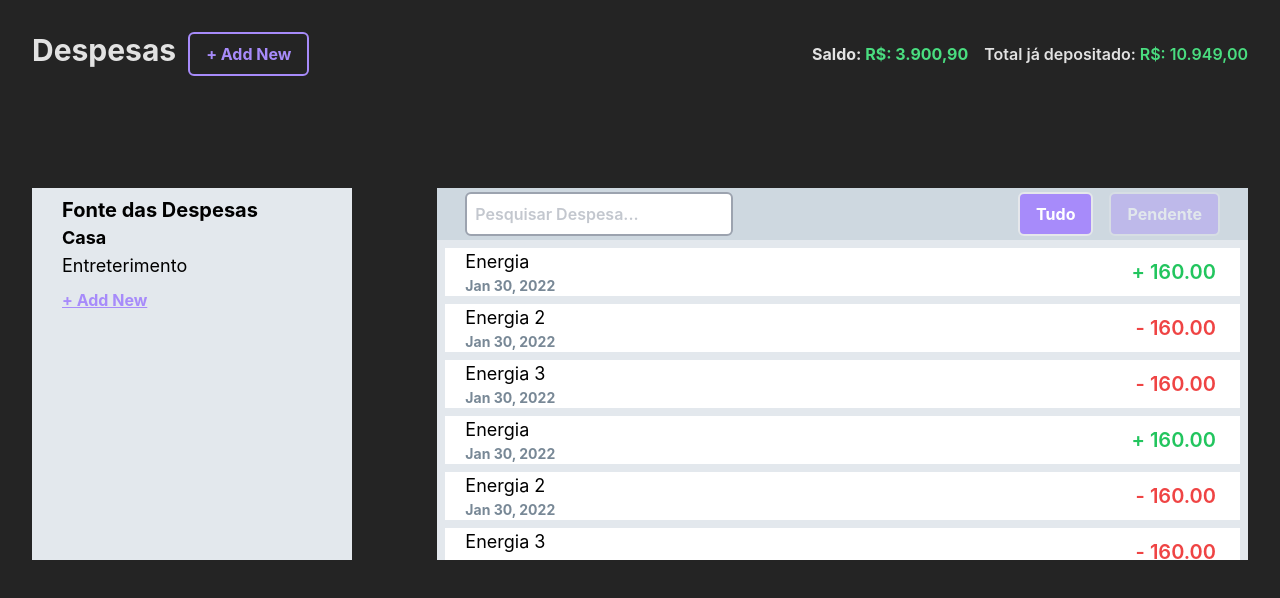
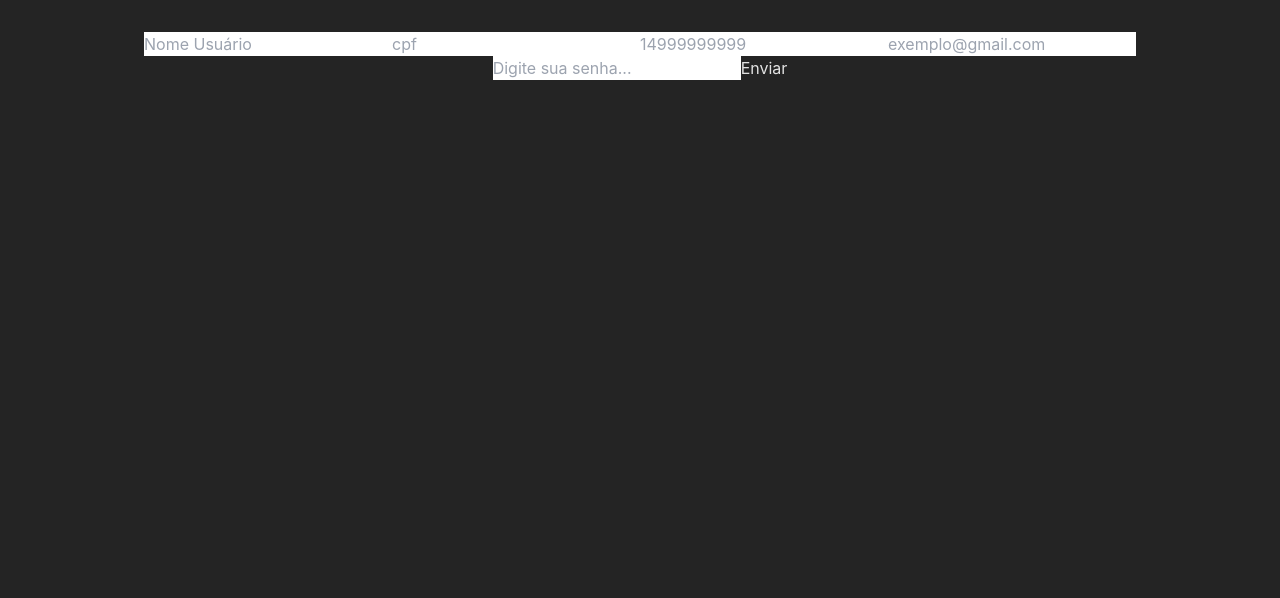
Before and after one commit to Junior042/finance-manager-app, a React (Vite) app: page / in a window 1280 px wide. Shown: the top 598 px of the page. Built offline with nearby package versions, Linux system fonts and the light colour scheme.

Commit message:
começando pagina register

```diff
--- a/package.json
+++ b/package.json
@@ -10,7 +10,8 @@
   },
   "dependencies": {
     "react": "^18.2.0",
-    "react-dom": "^18.2.0"
+    "react-dom": "^18.2.0",
+    "react-hook-form": "^7.39.5"
   },
   "devDependencies": {
     "@types/react": "^18.0.24",
--- a/src/App.tsx
+++ b/src/App.tsx
@@ -1,13 +1,17 @@
 import { useState } from 'react';
 import reactLogo from './assets/react.svg';
 import './App.css';
-import Home from './pages/home';
+import Home from './pages/Home';
+import Login from './pages/Login';
+import Register from './pages/Register/Register';
 
 function App() {
   const [count, setCount] = useState(0)
 
   return (
-    <Home/>
+    // <Home/>
+    // <Login/>
+    <Register/>
   );
 }
 
--- /dev/null
+++ b/src/components/Button/Button.tsx
@@ -0,0 +1,9 @@
+import React from "react";
+
+const Button = () => {
+    return (
+        <></>
+    );
+}
+
+export default Button;
--- /dev/null
+++ b/src/components/Input/Input.tsx
@@ -0,0 +1,15 @@
+import React from "react";
+
+const Input = ({
+    registerValue,
+    objNameValueInput,
+    placeHolder
+}: any) => {
+    return (
+        <>
+            <input type="text" placeholder={placeHolder} {...registerValue(objNameValueInput)}/>
+        </>
+    );
+}
+
+export default Input;
--- /dev/null
+++ b/src/components/index.ts
@@ -0,0 +1,7 @@
+import Input from "./Input/Input";
+import Button from "./Button/Button";
+
+export {
+    Input,
+    Button
+};
--- /dev/null
+++ b/src/pages/Login.tsx
@@ -0,0 +1,9 @@
+import React from "react";
+
+const Login = () => {
+    return (
+        <></>
+    );
+}
+
+export default Login;
--- /dev/null
+++ b/src/pages/Register/Register.tsx
@@ -0,0 +1,28 @@
+import React from "react";
+import './RegisterStyle.css';
+import { Input } from '../../components';
+import { useForm } from 'react-hook-form';
+
+const Register = () => {
+    const { register, handleSubmit } = useForm({ shouldUseNativeValidation: true });
+
+    const onSubmit = (data:any) => {
+        console.log(data);
+    }
+
+    return (
+        <>
+            <form onSubmit={handleSubmit(onSubmit)}>
+                <Input registerValue={register} objNameValueInput={'nomeUsuario'} placeHolder={"Nome Usuário"}/>
+                <Input registerValue={register} objNameValueInput={'cpf'} placeHolder={"cpf"}/>
+                <Input registerValue={register} objNameValueInput={'telefone'} placeHolder={"14999999999"}/>
+                <Input registerValue={register} objNameValueInput={'email'} placeHolder={"exemplo@gmail.com"}/>
+                <Input registerValue={register} objNameValueInput={'senha'} placeHolder={"Digite sua senha..."}/>
+
+                <button type="submit">Enviar</button>
+            </form>
+        </>
+    );
+}
+
+export default Register;
```
Also changed, not shown: src/pages/Home.tsx (renamed from src/pages/home.tsx), src/pages/Register/RegisterStyle.css (added), 1 other file (tests, documents, lock files or other folders).
